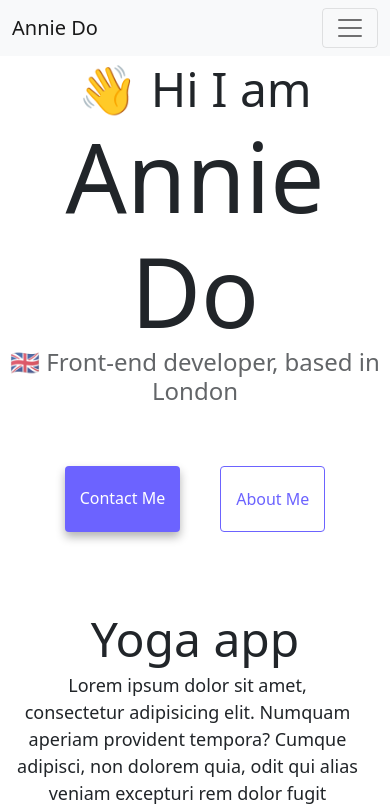
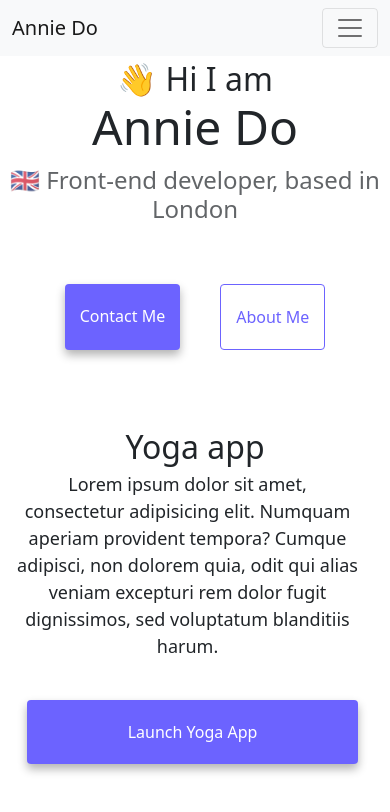
Before and after one commit to annie-2686/homeworkproject, a plain HTML site: page index.html in a window 390 px wide. Shown: the top 812 px of the page. Drawn offline with nearby package versions, Linux system fonts and the light colour scheme.

Commit message:
css changes

```diff
--- a/index.html
+++ b/index.html
@@ -59,7 +59,7 @@
     <div class="container">
       <div class="row mt-5">
         <div class="col-sm-6">
-          <img src="images/yoga.png" alt="yoga picture"class="img-fluid rounded d-none d-lg-block" />
+          <img src="images/yoga.png" alt="yoga picture"class="img-fluid rounded d-none d-md-block" />
         </div>
         <div class="col-sm-6">
           <h2 class="titletext">Yoga app</h2>
@@ -85,11 +85,11 @@
             </div>
             <div class="col-md-6">
 
-              <img src="images/weather.png" alt="weather app picture" class="img-fluid rounded mt-5 d-none d-lg-block" />
+              <img src="images/weather.png" alt="weather app picture" class="img-fluid rounded mt-5 d-none d-md-block" />
             </div>
             <div class="row mt-5">
                 <div class="col-md-6">
-                  <img src="images/yogurt.png" alt="yogurt picture"class="img-fluid rounded d-none d-lg-block" />
+                  <img src="images/yogurt.png" alt="yogurt picture"class="img-fluid rounded d-none d-md-block" />
                 </div>
                 <div class="col-md-6">
                   <h2 class="titletext">Yogurt app</h2>
--- a/style.css
+++ b/style.css
@@ -120,11 +120,23 @@ p {
 
 @media (max-width: 575.98px) {
   .titletext,
+  h2 {
+    font-size: 32px;
+  }
+
+  h1 {
+    font-size: 48px;
+    margin-bottom: 10px;
+  }
+
+  .titletext,
   .textinfo {
     text-align: center;
   }
 
   .primary-link {
-    padding: 20px 90px;
+    display: block;
+    text-align: center;
+    margin-left: 15px;
   }
 }
```
